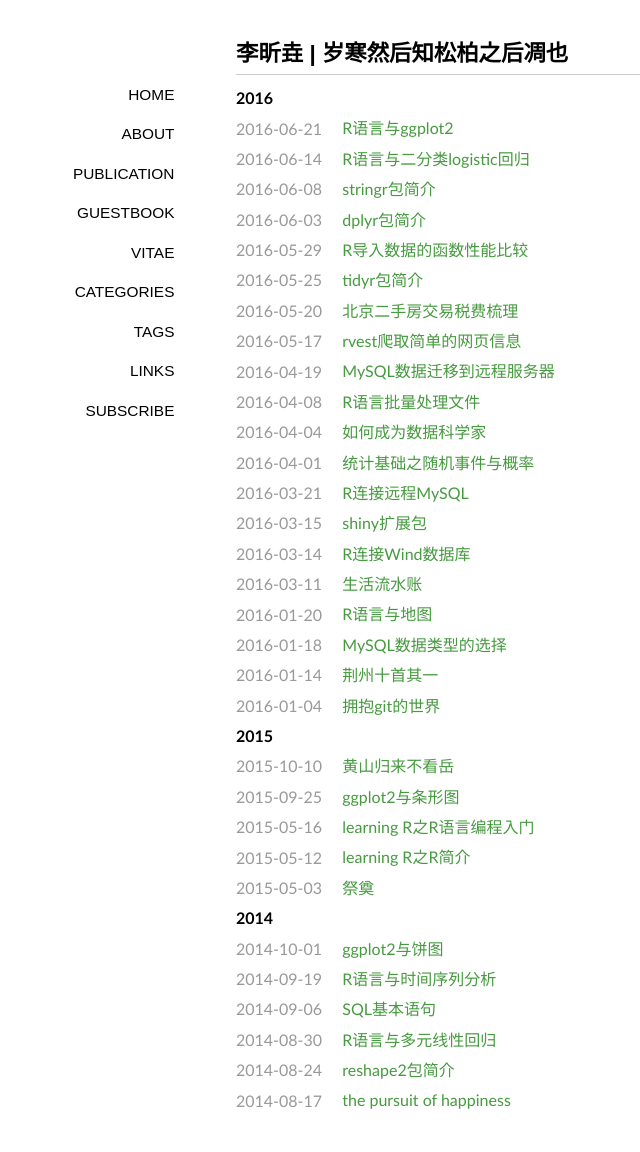
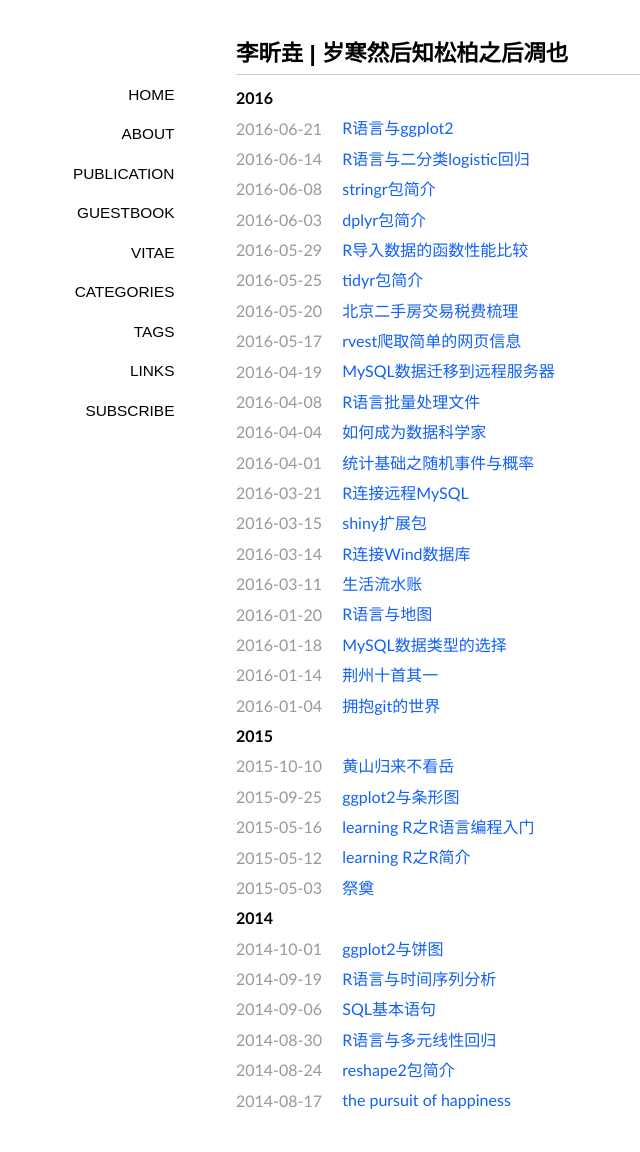
Before and after one commit to lixinyao/jekyll_blog, a Jekyll site: the page built from index.md, in a window 1280 px wide. Shown: the whole page, without its empty margins (104-744 px from the left). Built offline with Jekyll 4.4.1, drawn with Linux system fonts in a browser that asks for light colours; nearby versions of some CDN libraries; some web fonts are replaced; comment, search, counter and statistics services are not loaded.

Commit message:
update color

```diff
--- a/media/css/style.css
+++ b/media/css/style.css
@@ -14,7 +14,7 @@
 @import url(http://fonts.useso.com/css?family=Cuprum);
 body{font-size:14px;font-family:"Galdeano","Hiragino Sans GB","Microsoft YaHei",Trebuchet,"Trebuchet MS",Tahoma,"Lucida Grande","Lucida Sans Unicode",Verdana,sans-serif;color:#000000;background-color:#ffffff;}
 *{padding:0;margin: 0;border:none;outline:none;}
-a{color:#469a3f;text-decoration:none;}
+a{color:#1260f4;text-decoration:none;}
 a:hover{color:#333333;text-decoration:underline;}
 hr{margin:.7em 0;border-top:1px dashed #d0d0d0;border-bottom:1px dashed #f9f9f9;}
 p{padding:.5em 0;}
@@ -52,7 +52,7 @@ td{
 }
 nav{font-family:"Electrolize",sans-serif;font-size:1.1em;text-transform:uppercase;float:left;margin-left:-12em;width:9em;text-align:right;}
 nav a{display:block;padding:.7em 1em;color:#000000;}
-nav a:hover{background-color:#469a3f;text-decoration:none;color:#f9f9f9;-webkit-transition:color .2s linear;}
+nav a:hover{background-color:#1260f4;text-decoration:none;color:#f9f9f9;-webkit-transition:color .2s linear;}
 .post{padding:.5em 0em;}
 h1{font-family:"Cuprum","Hiragino Sans GB","Microsoft YaHei",sans-serif;font-size:1.6em;color:#000;}
 h2{font-family:"Cuprum","Hiragino Sans GB","Microsoft YaHei",sans-serif;font-size:1.4em;color:#111;}
```
